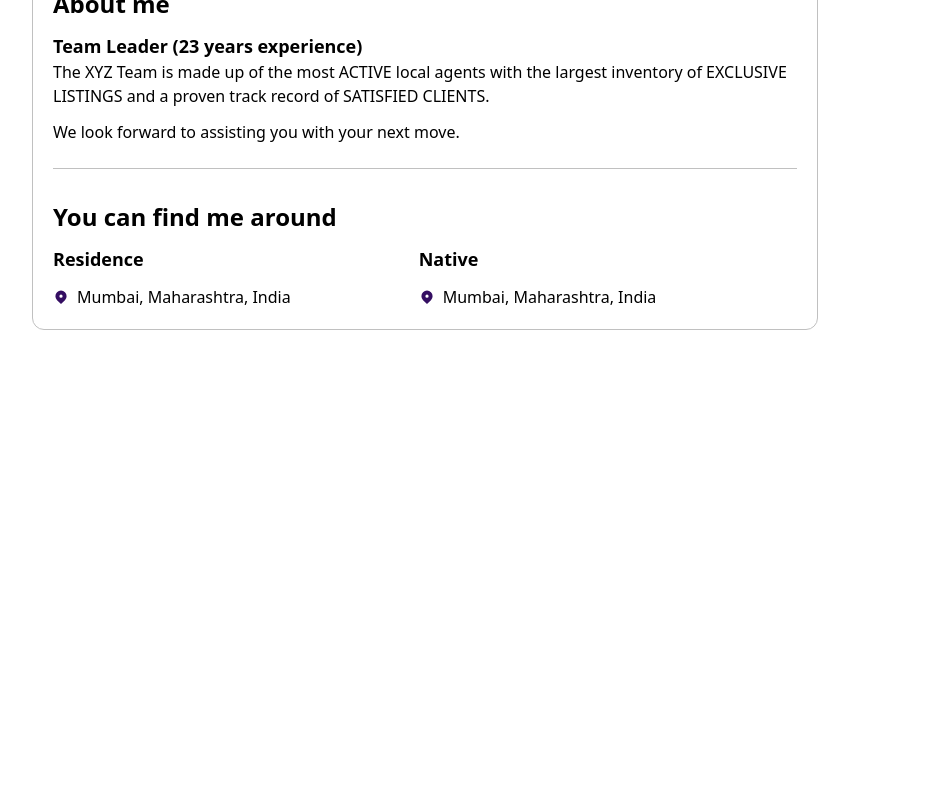
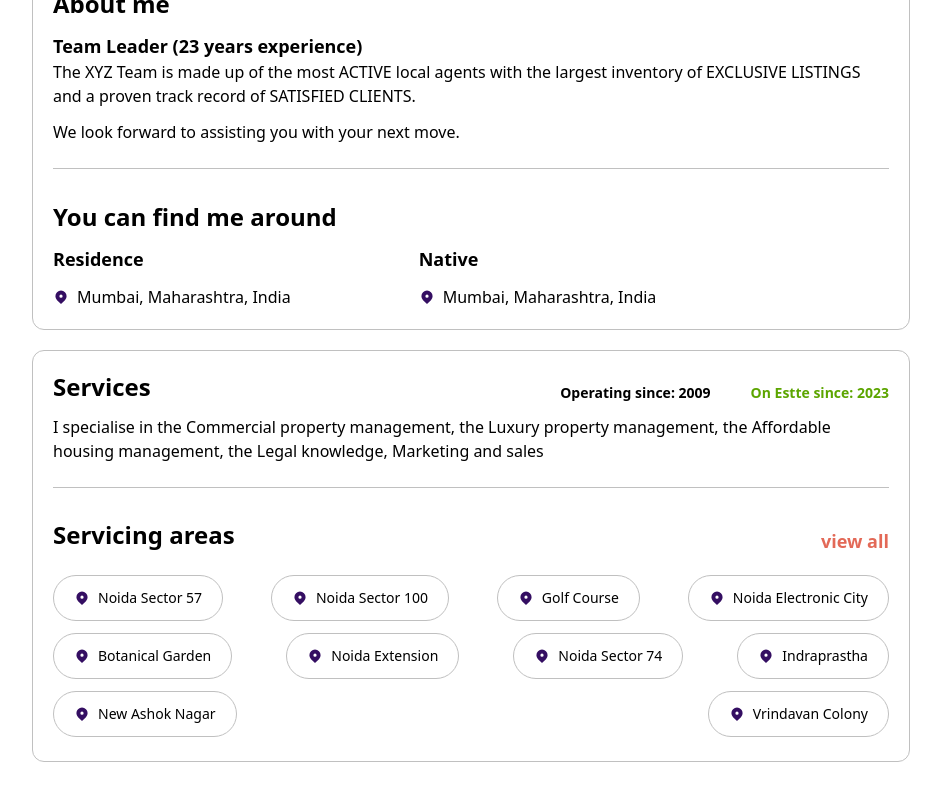
Before and after one commit to Krishna47ak/ESTTE, a React (Create React App) app in the folder Frontend/estte/: page / in a window 1280 px wide. Shown: the part 560-1360 px from the top of the page, without its empty margins (8-949 px from the left). Before the commit the page ends 930 px from the top, so only its background shows below. Built offline with nearby package versions, Linux system fonts and the light colour scheme.

Commit message:
Created services section in Home screen

```diff
--- a/Frontend/estte/src/screens/Home.js
+++ b/Frontend/estte/src/screens/Home.js
@@ -3,6 +3,8 @@ import { BsThreeDots } from 'react-icons/bs'
 import { BiPlus, BiSolidStar } from 'react-icons/bi'
 import { HiLocationMarker } from 'react-icons/hi'
 import Header from '../components/Header'
+
+const ServicingAreas = ["Noida Sector 57", "Noida Sector 100", "Golf Course", "Noida Electronic City", "Botanical Garden", "Noida Extension", "Noida Sector 74", "Indraprastha", "New Ashok Nagar", "Vrindavan Colony"];
 
 const Home = () => {
   return (
@@ -77,6 +79,32 @@ const Home = () => {
                 </div>
               </div>
             </div>
+            <div className='border border-[#C0C0C0] pt-5 px-5 rounded-xl w-full overflow-hidden mt-5' >
+              <div className='flex items-center justify-between' >
+                <p className='text-2xl font-semibold mb-3' >Services</p>
+                <div className='flex items-center text-sm font-semibold space-x-10' >
+                  <p>Operating since: 2009</p>
+                  <p className='text-[#5CA500]' >On Estte since: 2023</p>
+                </div>
+              </div>
+              <p>I specialise in the Commercial property management, the Luxury property management, the Affordable housing management, the
+                Legal knowledge, Marketing and sales</p>
+
+              <div className='bg-[#C0C0C0] h-[0.05rem] w-full my-6 mb-8' />
+
+              <div className='flex items-center justify-between mb-3' >
+                <p className='text-2xl font-semibold mb-3' >Servicing areas</p>
+                <p className='font-semibold text-[#E36957] text-lg cursor-pointer' >view all</p>
+              </div>
+              <div className='flex flex-wrap justify-between mb-3' >
+                {ServicingAreas?.map(area => (
+                  <div key={area} className='flex space-x-2 p-3 px-5 mb-3 items-center border border-[#C0C0C0] rounded-full' >
+                    <HiLocationMarker className='text-[#340E62]' />
+                    <p className='text-sm font-medium' >{area}</p>
+                  </div>
+                ))}
+              </div>
+            </div>
           </div>
 
           <div className='border border-[#C0C0C0] h-20 rounded-lg w-[38rem]' >
```
